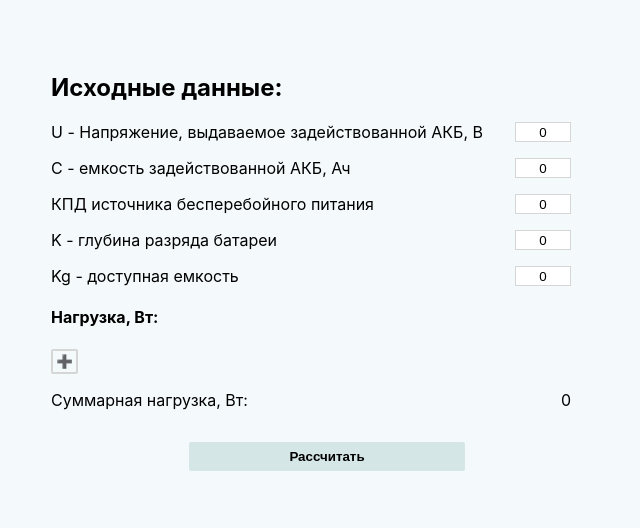
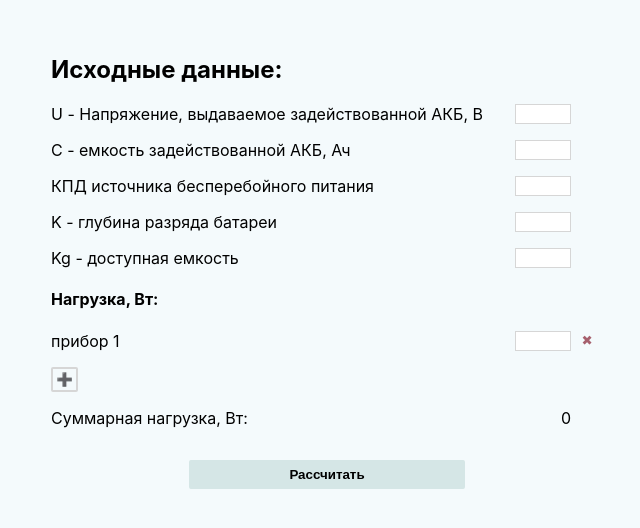
Before and after one commit to korchel/electrical-calculator, a React (Create React App) app: page / in a window 1280 px wide. Shown: the part 130-658 px from the top of the page, without its empty margins (313-953 px from the left). Built offline with nearby package versions, Linux system fonts and the light colour scheme.

Commit message:
result shown

```diff
--- a/package.json
+++ b/package.json
@@ -12,7 +12,8 @@
     "react-dom": "^18.2.0",
     "react-redux": "^9.0.2",
     "react-scripts": "5.0.1",
-    "web-vitals": "^2.1.4"
+    "web-vitals": "^2.1.4",
+    "yup": "^1.3.3"
   },
   "scripts": {
     "start": "react-scripts start",
--- a/src/components/Input.jsx
+++ b/src/components/Input.jsx
@@ -1,29 +1,45 @@
 import { useState } from "react";
-import { useSelector } from 'react-redux';
-import { Formik, Form, Field, FieldArray } from 'formik';
+import { useDispatch } from 'react-redux';
+import { Formik, Form, Field, FieldArray, ErrorMessage } from 'formik';
 
 import Result from "./Result";
+import {
+  setVoltage, setCapacitance, setUpsEfficiency, setDischargeDepth,
+  setAvailableCapacity, setLoads, calculateHoldUptime, calculateTotalLoad,
+} from '../store/upsSlice'
+import validationSchema from './validationSchema';
+import state from '../store/index';
 
 const Input = () => {
   const [showResult, setShowResult] = useState(false);
+  const dispatch = useDispatch();
 
   return (
     <>
       <Formik
+        validationSchema={validationSchema}
         initialValues={{
-          voltage: 0,
-          capacitance: 0,
-          upsEfficiency: 0,
-          dischargeDepth: 0,
-          availableCapacity: 0,
-          loads: [],
-          totalLoad: 0,
+          voltage: '',
+          capacitance: '',
+          upsEfficiency: '',
+          dischargeDepth: '',
+          availableCapacity: '',
+          loads: ['', ],
         }}
         onSubmit={(values) => {
-          console.log(values)
+          const { voltage, capacitance, upsEfficiency, dischargeDepth, availableCapacity, loads } = values;
+          dispatch(setVoltage(voltage));
+          dispatch(setCapacitance(capacitance));
+          dispatch(setUpsEfficiency(upsEfficiency));
+          dispatch(setDischargeDepth(dischargeDepth));
+          dispatch(setAvailableCapacity(availableCapacity));
+          dispatch(setLoads(loads));
+          dispatch(calculateTotalLoad());
+          dispatch(calculateHoldUptime());
+          setShowResult(true);
         }}
       >
-        {({ errors, touched, values }) => (
+        {({ values }) => (
           <Form>
             <h2 className='title'>Исходные данные:</h2>
             <div className='flex-group mb-1 mr-2'>
@@ -31,40 +47,45 @@ const Input = () => {
               <Field
                 name='voltage'
                 className='ups-input'
-                type='number'
-              />
+                type="number"
+             />
+              <ErrorMessage name="voltage" component="p" className="tooltip" />
             </div>
             <div className='flex-group mb-1 mr-2'>
               <label className='input-label'>C - емкость задействованной АКБ, Ач</label>
               <Field
                 name='capacitance'
                 className='ups-input'
-                type='number'
+                type="number"
               />
+              <ErrorMessage name="capacitance" component="p" className="tooltip" />
             </div>
             <div className='flex-group mb-1 mr-2'>
               <label className='input-label'>КПД источника бесперебойного питания</label>
               <Field
                 name='upsEfficiency'
                 className='ups-input'
-                type='number'
+                type="number"
               />
+              <ErrorMessage name="upsEfficiency" component="p" className="tooltip" />
             </div>
             <div className='flex-group mb-1 mr-2'>
               <label className='input-label'>K - глубина разряда батареи</label>
               <Field
                 name='dischargeDepth'
                 className='ups-input'
-                type='number'
+                type="number"
               />
+              <ErrorMessage name="dischargeDepth" component="p" className="tooltip" />
             </div>
             <div className='flex-group mb-1 mr-2'>
               <label className='input-label'>Kg - доступная емкость</label>
               <Field
-                name='availableCapacity'
+                name="availableCapacity"
                 className='ups-input'
-                type='number'
+                type="number"
               />
+              <ErrorMessage name="availableCapacity" component="p" className="tooltip" />
             </div>
             <div>
               <h4>Нагрузка, Вт:</h4>
@@ -81,6 +102,7 @@ const Input = () => {
                           className='ups-input'
                           type="number"
                         />
+                        <ErrorMessage name={`loads.${index}`} component="p" className="tooltip" />
                         <button
                           type="button"
                           onClick={() => remove(index)}
@@ -109,7 +131,7 @@ const Input = () => {
               )} />
             </div>
             <div className="flex-center mb-1">
-              <button type='submit' className="submit-button" onClick={() => setShowResult(!showResult)}>
+              <button type='submit' className="submit-button">
                 <span>Рассчитать</span>
               </button>
             </div>
@@ -117,7 +139,7 @@ const Input = () => {
         )}
       </Formik>
 
-      {showResult && <Result />}
+      <Result show={showResult}/>
     </>
   );
 };
--- a/src/components/Result.jsx
+++ b/src/components/Result.jsx
@@ -1,7 +1,15 @@
-const Result = () => {
-  return (
+import { useSelector } from 'react-redux'
+
+import { getValues } from '../store/upsSlice'
+
+const Result = ({ show }) => {
+  const values = useSelector(getValues);
+  const { voltage, capacitance, upsEfficiency, dischargeDepth, availableCapacity, totalLoad, holdUpTime } = values;
+  return show && (
     <div>
-      T=U&#xD7;C&#xD7;h&#xD7;K&#xD7;Kg/P=
+      <p>
+        {`T = U\xD7C\xD7h\xD7K\xD7Kg/P = ${voltage}\xD7${capacitance}\xD7${upsEfficiency}\xD7${dischargeDepth}\xD7${availableCapacity}/${totalLoad} = ${holdUpTime} ч. = ${(holdUpTime * 60).toFixed()} мин.`}
+      </p>
     </div>
   )
 }
--- /dev/null
+++ b/src/components/validationSchema.js
@@ -0,0 +1,26 @@
+import * as Yup from 'yup';
+
+export default Yup.object().shape({
+  voltage: Yup.number()
+    .positive('Должно быть больше 0')
+    .required('Обязательное поле'),
+  capacitance: Yup.number()
+    .positive('Должно быть больше 0')
+    .required('Обязательное поле'),
+  upsEfficiency: Yup.number()
+    .positive('Должно быть больше 0')
+    .max(1, 'Должно быть меньше 1')
+    .required('Обязательное поле'),
+  dischargeDepth: Yup.number()
+    .positive('Должно быть больше 0')
+    .max(1, 'Должно быть меньше 1')
+    .required('Обязательное поле'),
+  availableCapacity: Yup.number()
+    .positive('Должно быть больше 0')
+    .max(1, 'Должно быть меньше 1')
+    .required('Обязательное поле'),
+  loads: Yup.array().of(Yup.number()
+    .positive('Должно быть больше 0')
+    .required('Обязательное поле'),
+  ),
+});
--- a/src/index.css
+++ b/src/index.css
@@ -10,7 +10,7 @@ body {
 :root {
   --bg: #f4fafc;
   --border: #d6d6d6;
-  --button-color:
+  --danger: #a6606d;
 }
 
 code {
@@ -42,6 +42,8 @@ code {
 .flex-group {
   display: flex;
   justify-content: space-between;
+
+  position: relative;
 }
 
 .input-label {
@@ -53,18 +55,6 @@ code {
   width: 50px;
   text-align: center;
   border: 1px solid var(--border);
-}
-
-.ups-input[type="number"]::-webkit-outer-spin-button,
-.ups-input[type="number"]::-webkit-inner-spin-button {
-    -webkit-appearance: none;
-}
-
-.ups-input[type='number'],
-.ups-input[type="number"]:hover,
-.ups-input[type="number"]:focus {
-    appearance: none;
-    -moz-appearance: textfield;
 }
 
 .flex-center {
@@ -98,6 +88,40 @@ code {
   width: 2rem;
   cursor: pointer;
   background: none;
-  color: red;
+  color: var(--danger);
   border: none;
 }
+
+.tooltip {
+  white-space: nowrap;
+  font-size: 0.8rem;
+  width: fit-content;
+  background-color: var(--danger);
+  position: absolute;
+  top: -75%;
+  left: 101%;
+  color: white;
+  border-radius: 5px;
+  padding: 5px;
+  text-align: center;
+}
+
+.tooltip::before {
+  content: " ";
+  position: absolute;
+  top: 50%;
+  right: 100%;
+  margin-top: -5px;
+  border-width: 5px;
+  border-style: solid;
+  border-color: transparent #a6606d transparent transparent;
+}
+
+input[type="number"]::-webkit-outer-spin-button,
+input[type="number"]::-webkit-inner-spin-button {
+    -webkit-appearance: none;
+    margin: 0;
+}
+input[type="number"] {
+    -moz-appearance: textfield;
+}
--- a/src/store/upsSlice.js
+++ b/src/store/upsSlice.js
@@ -1,11 +1,11 @@
 import { createSlice } from "@reduxjs/toolkit";
 
 const initialState = {
-  voltage: 12,
-  capacitance: 72,
-  upsEfficiency: 0.9,
-  dischargeDepth: 0.9,
-  availableCapacity: 0.9,
+  voltage: 0,
+  capacitance: 0,
+  upsEfficiency: 0,
+  dischargeDepth: 0,
+  availableCapacity: 0,
   loads: [],
   totalLoad: 0,
   holdUpTime: 0,
@@ -29,14 +29,17 @@ const upsSlice = createSlice({
     setAvailableCapacity: (state, action) => {
       state.availableCapacity = action.payload;
     },
-    setTitalLoad: (state, action) => {
-      state.totalLoad = action.payload;
+    setLoads: (state, action) => {
+      state.loads = action.payload;
+    },
+    calculateTotalLoad: (state) => {
+      state.totalLoad = state.loads.reduce((value, acc) => value + acc, 0);
     },
     calculateHoldUptime: (state) => {
       const {
         voltage, capacitance, upsEfficiency, dischargeDepth, availableCapacity, totalLoad
       } = state;
-      state.holdUpTime = voltage * capacitance * upsEfficiency * dischargeDepth * availableCapacity / totalLoad;
+      state.holdUpTime = (voltage * capacitance * upsEfficiency * dischargeDepth * availableCapacity / totalLoad).toFixed(2);
     },
 
     addLoad: (state, action) => {
@@ -44,9 +47,13 @@ const upsSlice = createSlice({
     }
   }
 });
-
+export const state = upsSlice;
 export const {
-  setVoltage, setCapacitance, setUpsEfficiency, setDischargeDepth, setAvailableCapacity, setTitalLoad, calculateHoldUptime,
+  setVoltage, setCapacitance, setUpsEfficiency,
+  setDischargeDepth, setAvailableCapacity, setTitalLoad,
+  calculateHoldUptime, setLoads, calculateTotalLoad,
 } = upsSlice.actions;
 
+export const getValues = (state) => state.upsSlice;
+
 export default upsSlice.reducer;
```
Also changed, not shown: 1 other file (tests, documents, lock files or other folders).
